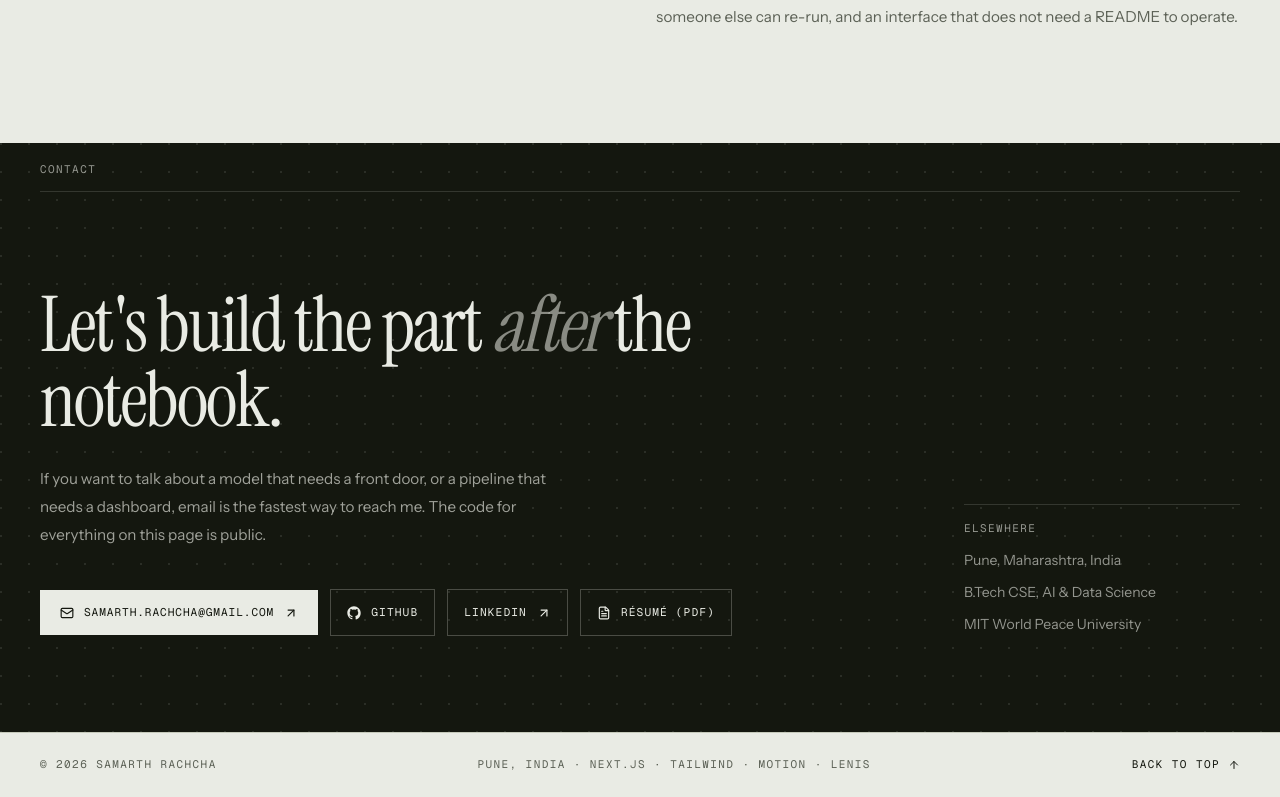
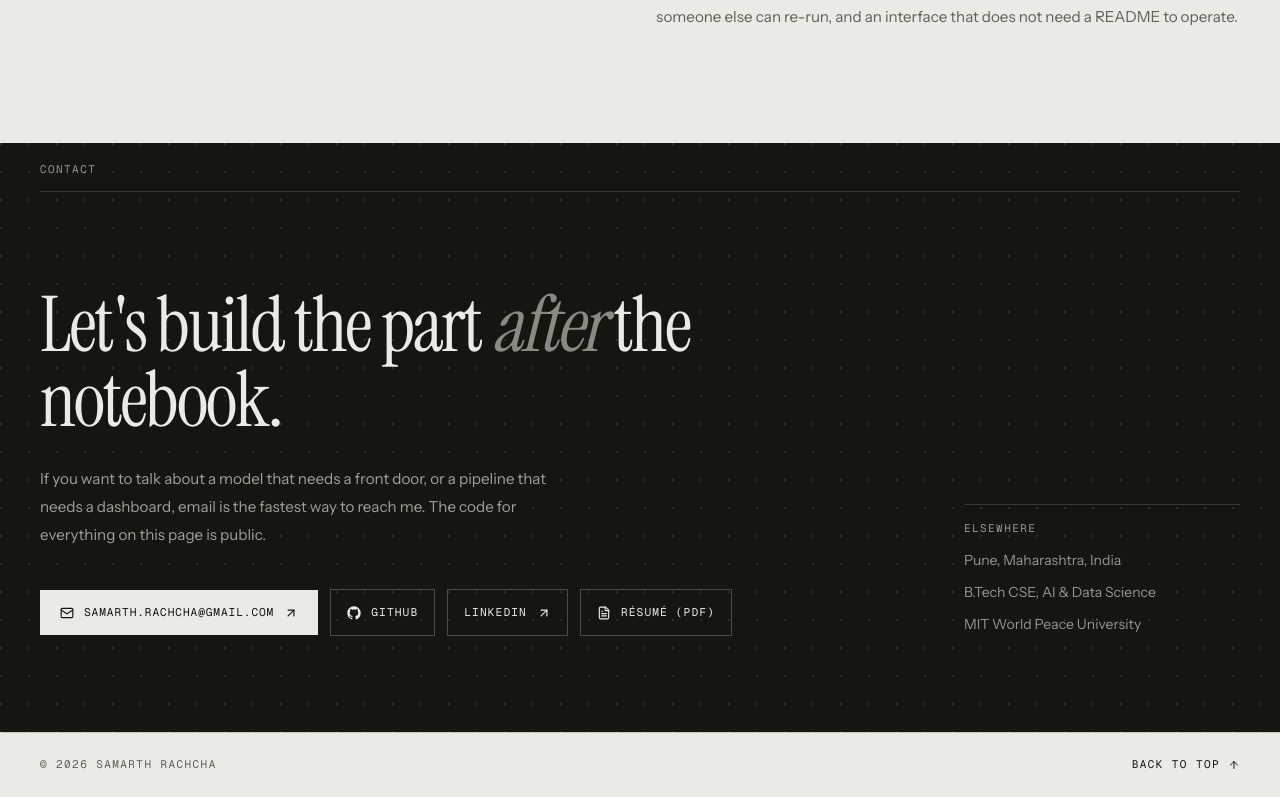
Before and after one commit to SamarthRachcha/Portfolio, a Next.js app: page / in a window 1280 px wide. Shown: the part 3992-4789 px from the top of the page. Built offline with nearby package versions, Linux system fonts and the light colour scheme.

Commit message:
Drop the stack list from the footer

```diff
--- a/components/site-footer.tsx
+++ b/components/site-footer.tsx
@@ -5,9 +5,6 @@ export function SiteFooter() {
     <footer className="border-t border-rule">
       <div className="mx-auto flex max-w-[88rem] flex-col gap-4 px-6 py-6 md:flex-row md:items-center md:justify-between md:px-10">
         <p className="label text-ink-muted">© 2026 Samarth Rachcha</p>
-        <p className="label hidden text-ink-muted md:block">
-          Pune, India · Next.js · Tailwind · Motion · Lenis
-        </p>
         <a
           href="#top"
           className="group label inline-flex items-center gap-2 text-ink transition-colors hover:text-accent"
```
